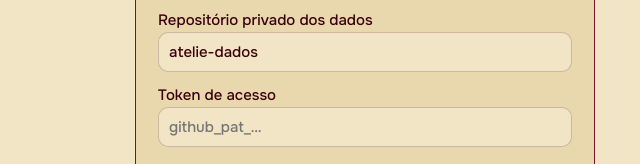
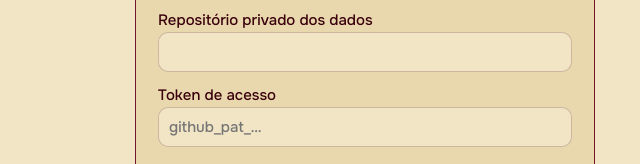
Before and after one commit to akemilixx/Atelie-de-historias, a plain HTML site: page index.html in a window 1280 px wide. Shown: the part 326-490 px from the top of the page, 275-915 px from the left. Drawn offline with nearby package versions, Linux system fonts and the light colour scheme.

Commit message:
README explica uso por outras pessoas; remove repositório pré-preenchido
Co-Authored-By: Claude Opus 5.5 <noreply@anthropic.com>
Claude-Session: https://claude.ai/code/session_01TUmd6pxg6KPRBnBBcKcqFW

```diff
--- a/index.html
+++ b/index.html
@@ -120,7 +120,7 @@ catch(e){if(typeof e=='string'&&/Token|Repositório|PÚBLICO/.test(e))return loc
 function lock(msg){on=0;document.body.classList.add('lk');setSv('off');const d=G||{};
 $('#m').innerHTML=`<form class="lock" id="lf"><h2>Entrar</h2><p class="mut">Este ateliê é privado. Os dados ficam num repositório privado do seu GitHub e só abrem com o seu token.</p>${msg?`<p class="er">${esc(msg)}</p>`:''}
 <label>Usuário do GitHub<input id="lo" required autocomplete="username" value="${esc(d.owner||'')}"></label>
-<label>Repositório privado dos dados<input id="lr" required value="${esc(d.repo||'atelie-dados')}"></label>
+<label>Repositório privado dos dados<input id="lr" required value="${esc(d.repo||'')}"></label>
 <label>Token de acesso<input id="lt" type="password" required autocomplete="current-password" placeholder="github_pat_…"></label>
 <button class="b">Entrar</button><p class="mut"><small>O token fica salvo só neste aparelho. Use “Sair deste aparelho” em Exportar para apagá-lo.</small></p></form>`;
 $('#lf').onsubmit=e=>{e.preventDefault();G={owner:$('#lo').value.trim(),repo:$('#lr').value.trim(),token:$('#lt').value.trim()};try{localStorage.setItem(GK,JSON.stringify(G))}catch(e){}start()}}
```
Also changed, not shown: 1 other file.
